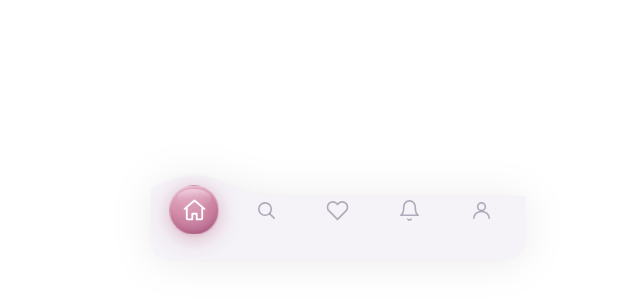
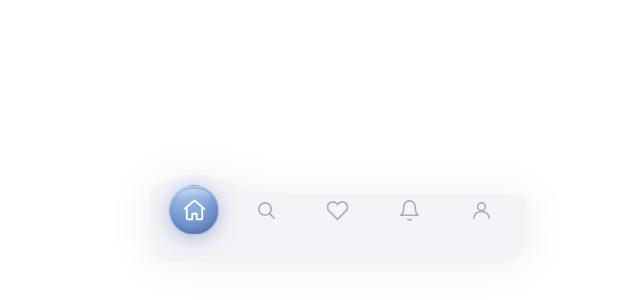
Before and after one commit to yuhanwu-klein/ui-index, a plain HTML site: page tabbar-bouncy.html in a window 1280 px wide. Shown: the part 480-780 px from the top of the page, without its empty margins (302-942 px from the left). Drawn offline with Linux system fonts and the light colour scheme.

Commit message:
Week 9: switch bouncy tab bar accent from pink to blue
Recolor glass blob gradient and shadows to blue tones, and update
active icon glow to match.

Co-Authored-By: Claude Opus 4.6 <noreply@anthropic.com>

```diff
--- a/tabbar-bouncy.html
+++ b/tabbar-bouncy.html
@@ -38,10 +38,10 @@ body{
 
 .blob{
   position:absolute;width:50px;height:50px;border-radius:50%;
-  background:linear-gradient(160deg,rgba(230,160,190,.65),rgba(190,90,130,.72) 50%,rgba(155,60,105,.78));
+  background:linear-gradient(160deg,rgba(140,180,230,.65),rgba(70,120,195,.72) 50%,rgba(45,85,160,.78));
   backdrop-filter:blur(12px);-webkit-backdrop-filter:blur(12px);
   border:1px solid rgba(255,255,255,.25);
-  box-shadow:0 4px 20px rgba(160,50,90,.3),0 1px 2px rgba(0,0,0,.08),inset 0 1px 1px rgba(255,255,255,.3),inset 0 -2px 4px rgba(120,30,70,.2);
+  box-shadow:0 4px 20px rgba(40,80,160,.3),0 1px 2px rgba(0,0,0,.08),inset 0 1px 1px rgba(255,255,255,.3),inset 0 -2px 4px rgba(25,50,120,.2);
   pointer-events:none;will-change:transform;
   transform:translate(-50%,-50%);
 }
@@ -69,7 +69,7 @@ body{
   transition:transform .45s cubic-bezier(.34,1.56,.64,1),stroke .25s;
 }
 .tab.off svg{stroke:rgba(120,110,135,.55)}
-.tab.on svg{stroke:#fff;transform:scale(1.15);filter:drop-shadow(0 0 6px rgba(255,255,255,.7)) drop-shadow(0 0 14px rgba(233,100,160,.5))}
+.tab.on svg{stroke:#fff;transform:scale(1.15);filter:drop-shadow(0 0 6px rgba(255,255,255,.7)) drop-shadow(0 0 14px rgba(80,130,220,.5))}
 
 html.is-preview body{padding:0;align-items:flex-end}
 html.is-preview .bar{width:100%;animation:none;transform:none;opacity:1}
```
